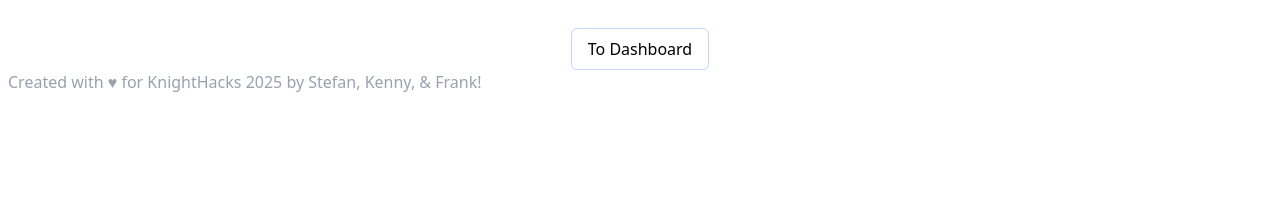
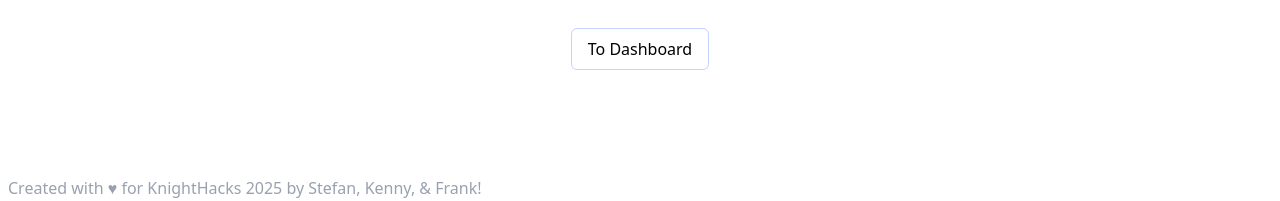
Before and after one commit to Kokiix/2025-knighthacks, a SvelteKit app in the folder myapp/: page / in a window 1280 px wide. Shown: the part 596-797 px from the top of the page. Built offline with nearby package versions, Linux system fonts and the light colour scheme.

Commit message:
sticky signature

```diff
--- a/myapp/src/routes/+layout.svelte
+++ b/myapp/src/routes/+layout.svelte
@@ -12,8 +12,11 @@
 	<title>SyllaBook</title>
 </svelte:head>
 
-{@render children?.()}
-
-<p class="text-gray-400 pl-2 pb-1">
-	Created with ♥ for KnightHacks 2025 by Stefan, Kenny, & Frank!
-</p>
+<div class="flex flex-col min-h-screen">
+	<div class="flex-grow">
+		{@render children?.()}
+	</div>
+	<p class="text-gray-400 pl-2 pb-1 mt-auto">
+		Created with ♥ for KnightHacks 2025 by Stefan, Kenny, & Frank!
+	</p>
+</div>
```
